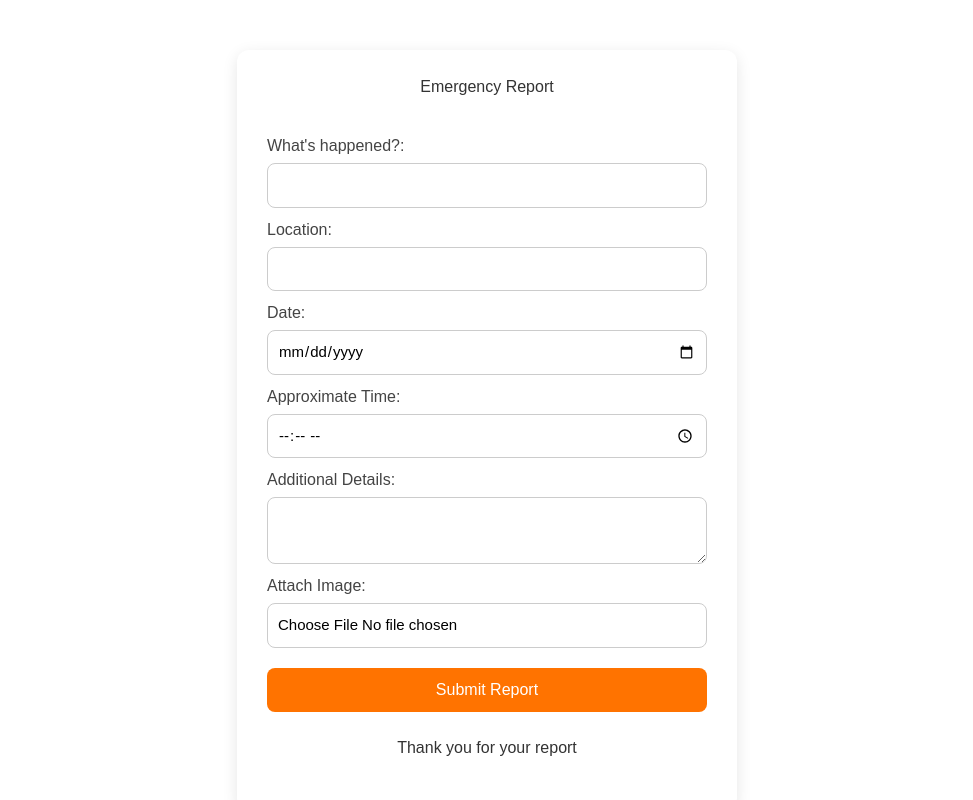
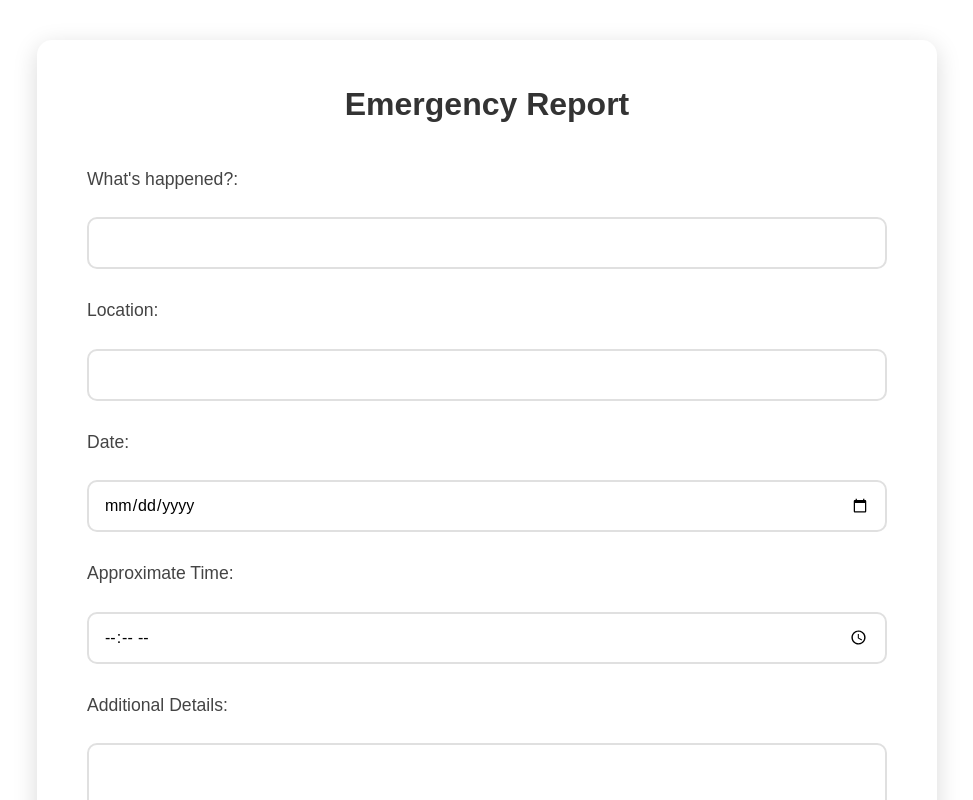
Before and after one commit to Itimistic/RescuePaw, a React (Vite) app in the folder fe-devtools/: page /reportform in a window 1280 px wide. Shown: the top 800 px of the page, without its empty margins (153-1126 px from the left). Built offline with nearby package versions, Linux system fonts and the light colour scheme.

Commit message:
change css

```diff
--- a/fe-devtools/src/pages/ReportPage.jsx
+++ b/fe-devtools/src/pages/ReportPage.jsx
@@ -62,18 +62,18 @@ function ReportPage() {
     <div className="report-table-container">
       <h2>ALL REPORTS</h2>
       {loading ? (
-        <p>กำลังโหลดข้อมูล...</p>
+        <p>loading...</p>
       ) : (
         <table className="report-table">
           <thead>
             <tr>
-              <th>รูปภาพ</th>
-              <th>เหตุการณ์</th>
-              <th>สถานที่</th>
-              <th>วันที่</th>
-              <th>เวลา</th>
-              <th>รายละเอียด</th>
-              <th>Action</th>
+              <th>IMAGE</th>
+              <th>SITUATION</th>
+              <th>LOCATION</th>
+              <th>DATE</th>
+              <th>TIME</th>
+              <th>DETAILS</th>
+              <th>ACTION</th>
             </tr>
           </thead>
           <tbody>
@@ -91,7 +91,15 @@ function ReportPage() {
                       }}
                     />
                   ) : (
-                    "ไม่มีรูป"
+                    <img
+                      src="https://static.vecteezy.com/system/resources/thumbnails/022/059/000/small_2x/no-image-available-icon-vector.jpg"
+                      alt="No image available"
+                      style={{
+                        width: "80px",
+                        height: "80px",
+                        objectFit: "cover",
+                      }}
+                    />
                   )}
                 </td>
                 <td>{report.event}</td>
--- a/fe-devtools/src/report.css
+++ b/fe-devtools/src/report.css
@@ -1,19 +1,21 @@
 .report-table-container {
-  max-width: 1000px;
-  margin: 40px auto;
+  width: 95%;
+  max-width: 1200px;
+  margin: 30px auto;
   background-color: #fffafc;
   border-radius: 20px;
-  padding: 30px;
-  box-shadow: 0 4px 12px rgba(255, 182, 193, 0.2);
+  padding: 35px;
+  box-shadow: 0 6px 25px rgba(255, 182, 193, 0.3);
   font-family: "Poppins", "Prompt", sans-serif;
 }
 
 .report-table-container h2 {
   text-align: center;
-  font-size: 1.8rem;
+  font-size: 2.2rem;
   color: #ff7ca8;
-  margin-bottom: 25px;
-  letter-spacing: 1px;
+  margin-bottom: 30px;
+  letter-spacing: 1.5px;
+  font-weight: 700;
 }
 
 .report-table {
@@ -23,18 +25,26 @@
   background-color: #ffffff;
   border-radius: 15px;
   overflow: hidden;
+  box-shadow: 0 4px 15px rgba(255, 182, 193, 0.2);
 }
 
 .report-table thead {
-  background-color: #ffb6c1;
+  background: linear-gradient(135deg, #ffb6c1, #ff8da1);
   color: white;
   font-weight: 600;
+  font-size: 1.1rem;
 }
 
 .report-table th,
 .report-table td {
   text-align: center;
-  padding: 14px 10px;
+  padding: 18px 15px;
+  border-bottom: 1px solid #ffe4ec;
+}
+
+.report-table th {
+  font-size: 1.1rem;
+  letter-spacing: 0.5px;
 }
 
 .report-table tbody tr:nth-child(even) {
@@ -43,13 +53,19 @@
 
 .report-table tbody tr:hover {
   background-color: #ffe4ec;
-  transform: scale(1.01);
-  transition: all 0.2s ease;
+  transform: scale(1.02);
+  transition: all 0.3s ease;
+  box-shadow: 0 4px 12px rgba(255, 182, 193, 0.3);
 }
 
 .report-table img {
-  border-radius: 10px;
-  box-shadow: 0 2px 5px rgba(255, 105, 180, 0.3);
+  border-radius: 12px;
+  box-shadow: 0 3px 8px rgba(255, 105, 180, 0.4);
+  transition: transform 0.3s ease;
+}
+
+.report-table img:hover {
+  transform: scale(1.1);
 }
 
 .report-table th:first-child {
@@ -62,44 +78,103 @@
 
 .report-table td {
   color: #555;
-  font-size: 0.95rem;
-
+  font-size: 1rem;
+  font-weight: 500;
 }
 
 .delete-btn {
-  background-color: #ff9eb3;
+  background: linear-gradient(135deg, #ff9eb3, #ff7ca8);
   color: white;
   border: none;
-  padding: 6px 12px;
-  border-radius: 10px;
+  padding: 10px 20px;
+  border-radius: 12px;
   cursor: pointer;
-  transition: all 0.2s ease;
+  transition: all 0.3s ease;
+  font-weight: 600;
+  font-size: 0.95rem;
+  box-shadow: 0 3px 10px rgba(255, 158, 179, 0.4);
 }
 
 .delete-btn:hover {
-  background-color: #ff6f91;
-  transform: scale(1.05);
+  background: linear-gradient(135deg, #ff6f91, #ff5a7e);
+  transform: scale(1.08);
+  box-shadow: 0 5px 15px rgba(255, 111, 145, 0.5);
 }
 
 p {
   text-align: center;
-  font-size: 1.1rem;
+  font-size: 1.2rem;
   color: #777;
+  margin: 20px 0;
 }
 
 /* สำหรับหน้าจอมือถือ */
 @media (max-width: 768px) {
   .report-table-container {
-    padding: 15px;
+    width: 98%;
+    padding: 20px 15px;
+    margin: 20px auto;
   }
 
   .report-table th,
   .report-table td {
-    padding: 10px 5px;
+    padding: 12px 8px;
     font-size: 0.9rem;
   }
 
   .report-table-container h2 {
-    font-size: 1.5rem;
+    font-size: 1.8rem;
+    margin-bottom: 20px;
+  }
+
+  .report-table thead {
+    font-size: 1rem;
+  }
+
+  .delete-btn {
+    padding: 8px 16px;
+    font-size: 0.85rem;
   }
 }
+
+/* สำหรับหน้าจอขนาดใหญ่ */
+@media (min-width: 1200px) {
+  .report-table-container {
+    width: 90%;
+    max-width: 1400px;
+    padding: 40px;
+  }
+
+  .report-table th,
+  .report-table td {
+    padding: 20px;
+    font-size: 1.05rem;
+  }
+}
+
+/* Scroll สำหรับตารางบนมือถือ */
+@media (max-width: 600px) {
+  .report-table-container {
+    overflow-x: auto;
+  }
+
+  .report-table {
+    min-width: 600px;
+  }
+}
+
+/* Loading state */
+.loading {
+  text-align: center;
+  font-size: 1.3rem;
+  color: #ff7ca8;
+  margin: 30px 0;
+}
+
+/* Empty state */
+.empty-state {
+  text-align: center;
+  padding: 40px;
+  color: #888;
+  font-size: 1.1rem;
+}
--- a/fe-devtools/src/reportform.css
+++ b/fe-devtools/src/reportform.css
@@ -1,61 +1,135 @@
 .form-container {
-  max-width: 500px;
-  margin: 50px auto;
-  padding: 25px 30px;
+  width: 90%;
+  max-width: 800px;
+  margin: 30px auto;
+  padding: 30px 40px;
   background-color: #ffffff;
-  border-radius: 12px;
-  box-shadow: 0 4px 15px rgba(0, 0, 0, 0.1);
+  border-radius: 15px;
+  box-shadow: 0 6px 25px rgba(0, 0, 0, 0.15);
   font-family: "Prompt", sans-serif;
 }
 
-
 .form-container h2 {
   text-align: center;
-  margin-bottom: 25px;
+  margin-bottom: 30px;
   color: #333;
+  font-size: 2rem;
+  font-weight: 600;
 }
 
 .report-form {
   display: flex;
   flex-direction: column;
+  gap: 15px;
 }
 
-
 .report-form label {
-  margin: 10px 0 5px;
+  margin: 8px 0 5px;
   font-weight: 500;
   color: #444;
+  font-size: 1.1rem;
 }
 
 .report-form input,
 .report-form textarea {
-  padding: 10px;
-  border: 1px solid #ccc;
-  border-radius: 8px;
+  padding: 12px 15px;
+  border: 2px solid #e0e0e0;
+  border-radius: 10px;
   outline: none;
-  font-size: 15px;
-  transition: border-color 0.2s ease;
+  font-size: 16px;
+  transition: all 0.3s ease;
+  width: 100%;
+  box-sizing: border-box;
 }
 
 .report-form input:focus,
 .report-form textarea:focus {
   border-color: #ff7300;
-  box-shadow: 0 0 3px rgba(251, 154, 50, 0.3);
+  box-shadow: 0 0 8px rgba(255, 115, 0, 0.3);
+  transform: translateY(-2px);
+}
+
+.report-form textarea {
+  min-height: 120px;
+  resize: vertical;
 }
 
 .report-form button {
-  margin-top: 20px;
-  padding: 10px;
-  background-color: #ff7300;
+  margin-top: 25px;
+  padding: 15px;
+  background: linear-gradient(135deg, #ff7300, #ff8c00);
   color: white;
-  font-size: 16px;
+  font-size: 18px;
+  font-weight: 600;
   border: none;
-  border-radius: 8px;
+  border-radius: 10px;
   cursor: pointer;
-  transition: background-color 0.2s ease;
+  transition: all 0.3s ease;
+  box-shadow: 0 4px 15px rgba(255, 115, 0, 0.3);
 }
 
-/* 🔹 เอฟเฟกต์ hover */
 .report-form button:hover {
-  background-color: #bd5a02;
+  background: linear-gradient(135deg, #e66900, #ff7b00);
+  transform: translateY(-3px);
+  box-shadow: 0 6px 20px rgba(255, 115, 0, 0.4);
 }
+
+.report-form button:active {
+  transform: translateY(-1px);
+}
+
+/* 🔹 Image preview styling */
+.image-preview {
+  margin: 15px 0;
+  text-align: center;
+}
+
+.image-preview img {
+  max-width: 100%;
+  max-height: 300px;
+  border-radius: 10px;
+  box-shadow: 0 4px 15px rgba(0, 0, 0, 0.1);
+  border: 3px solid #f0f0f0;
+}
+
+/* 🔹 Responsive design */
+@media (min-width: 768px) {
+  .form-container {
+    width: 85%;
+    margin: 40px auto;
+    padding: 40px 50px;
+  }
+
+  .report-form {
+    gap: 20px;
+  }
+}
+
+@media (min-width: 1024px) {
+  .form-container {
+    width: 80%;
+    max-width: 900px;
+  }
+}
+
+/* 🔹 File input styling */
+.report-form input[type="file"] {
+  padding: 10px;
+  background-color: #f9f9f9;
+  border: 2px dashed #ccc;
+  cursor: pointer;
+}
+
+.report-form input[type="file"]:hover {
+  border-color: #ff7300;
+  background-color: #fff8f0;
+}
+
+/* 🔹 Thank you message */
+.report-form h3 {
+  text-align: center;
+  margin-top: 20px;
+  color: #666;
+  font-weight: 500;
+  font-size: 1.2rem;
+}
```
